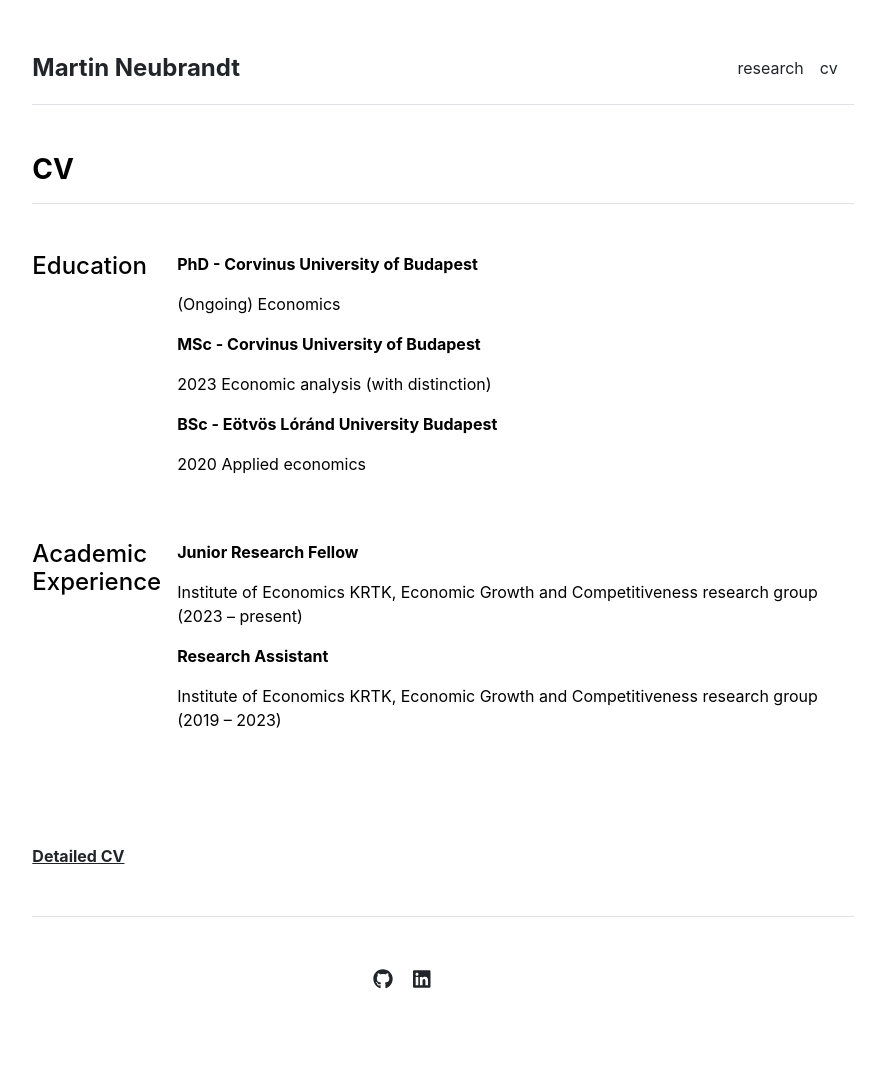
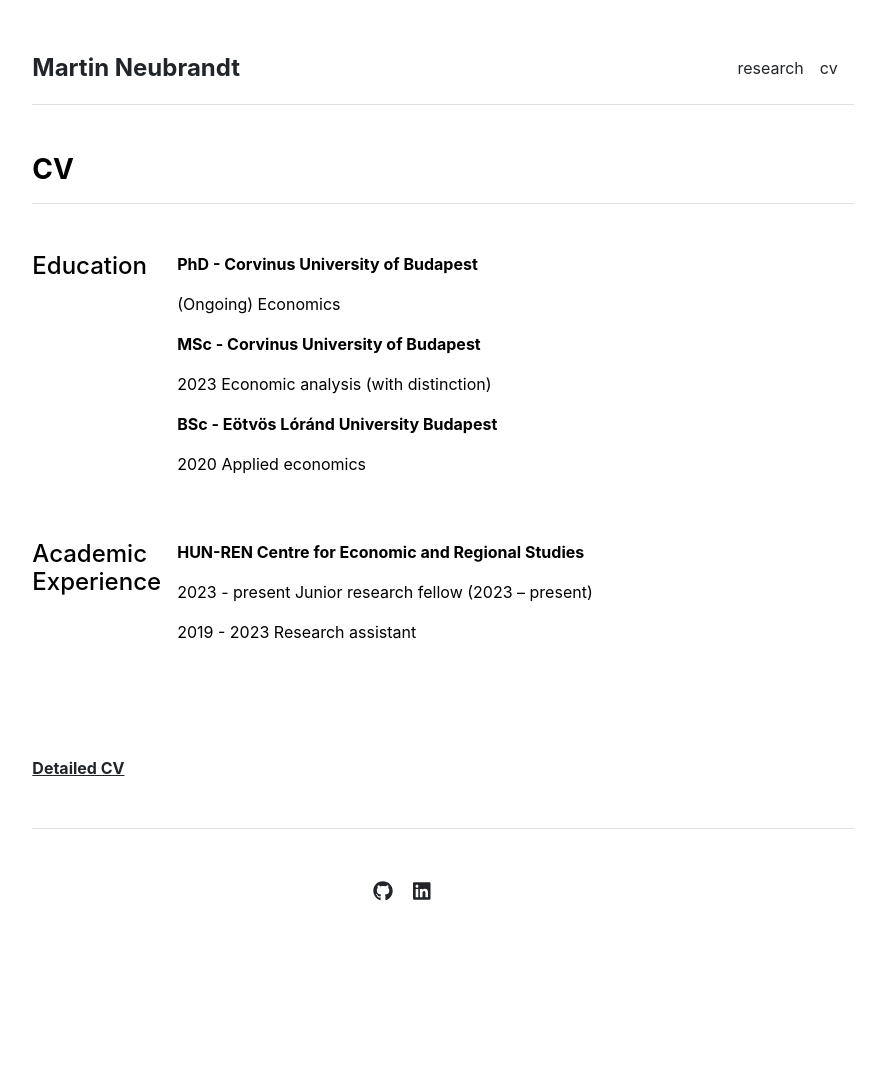
Before and after one commit to martinneubrandt/martinneubrandt.github.io, a Jekyll site: the page built from cv.md, in a window 1280 px wide. Shown: the whole page, without its empty margins (197-1082 px from the left). Built offline with Jekyll 4.4.1, drawn with Linux system fonts in a browser that asks for light colours; after the commit the page ends 1003 px from its top, so only the background shows below that.

Commit message:
Update academic-experience.yml

```diff
--- a/_data/cv/academic-experience.yml
+++ b/_data/cv/academic-experience.yml
@@ -1,5 +1,5 @@
-- title: 'Junior Research Fellow'
-  description: 'Institute of Economics KRTK, Economic Growth and Competitiveness research group (2023 – present)'
+- title: 'HUN-REN Centre for Economic and Regional Studies'
+  description: '2023 - present Junior research fellow (2023 – present)'
 
-- title: 'Research Assistant'
-  description: 'Institute of Economics KRTK, Economic Growth and Competitiveness research group (2019 – 2023)'
+- title: ''
+  description: '2019 - 2023 Research assistant'
```
